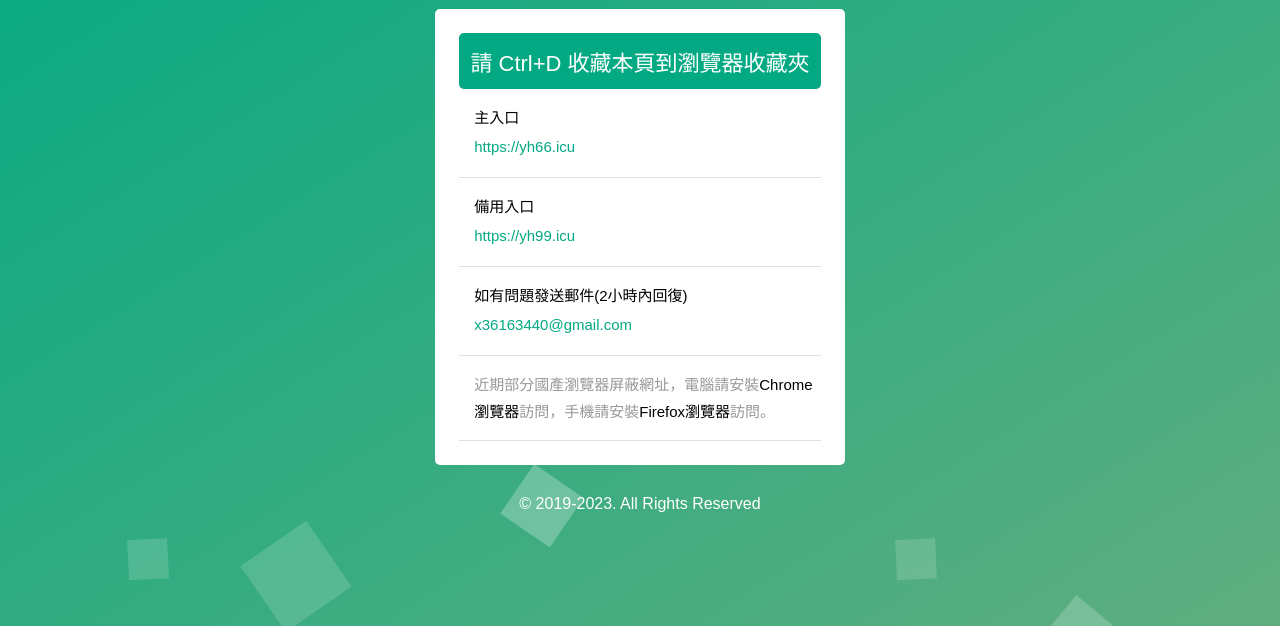
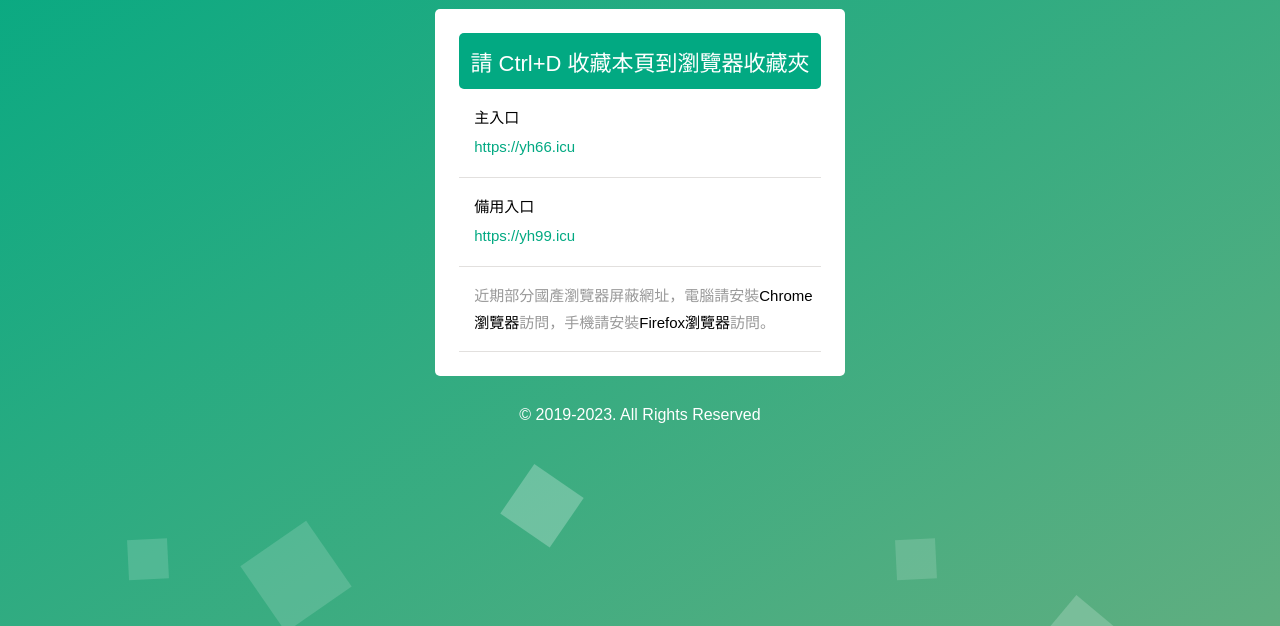
Before and after one commit to BooMSuge/YuanHan, a plain HTML site: page index.html in a window 1280 px wide. Shown: the part 174-800 px from the top of the page. Drawn offline with Linux system fonts and the light colour scheme.

Commit message:
Update index.html

```diff
--- a/index.html
+++ b/index.html
@@ -34,12 +34,6 @@
                                 </span></span>
                             </li>
                             <li>
-                                如有問題發送郵件(2小時內回復)
-                                <a href="https://bing.com" target="_blank"><i>x36163440@gmail.com</i></a>
-
-                                </span></span>
-                            </li>
-                            <li>
                                 <span>近期部分國產瀏覽器屏蔽網址，電腦請安裝<a href="https://www.google.cn/chrome/"
                                         target="_blank">Chrome瀏覽器</a>訪問，手機請安裝<a
                                         href="https://www.coolapk.com/apk/org.mozilla.firefox"
```
